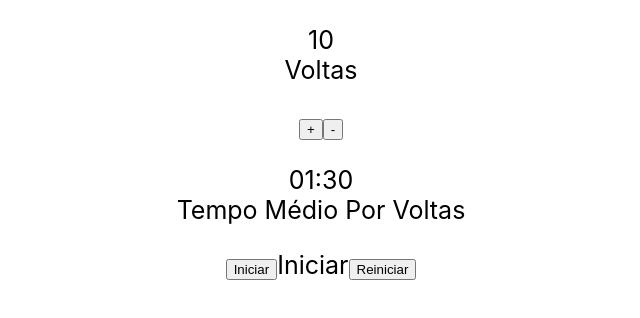
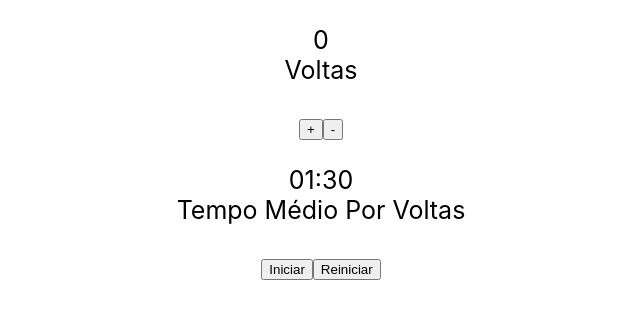
Before and after one commit to PatrikDeveloper/contador-react, a React (Create React App) app in the folder contador/: page / in a window 1280 px wide. Shown: the top 318 px of the page, without its empty margins (319-959 px from the left). Built offline with nearby package versions, Linux system fonts and the light colour scheme.

Commit message:
Adicionado 2 funcoes para o button + e -
Funções de encrementar
Funções de decrementar

```diff
--- a/contador/src/App.js
+++ b/contador/src/App.js
@@ -26,11 +26,21 @@ const Button = (props) => {
   );
 }
 export default function App() {
+
+  let numVoltas = 0;
+  const incrimentar = () => {
+    numVoltas++;
+  }
+
+  const decrementar = () => {
+    numVoltas--;
+  }
+
+
   return (
     <div className="App">
-
       <MostrarVoltas
-        totalVoltas='10'
+        totalVoltas={numVoltas}
         text='Voltas'
       />
       <Button
@@ -43,12 +53,8 @@ export default function App() {
         tempoMedio='01:30'
         text='Tempo Médio Por Voltas'
       />
-     <Button
-      text='Iniciar'
-     />Iniciar
-     <Button
-      text='Reiniciar'
-     />
+     <Button text='Iniciar'/>
+     <Button text='Reiniciar'/>
     </div>
   );
 }
```
